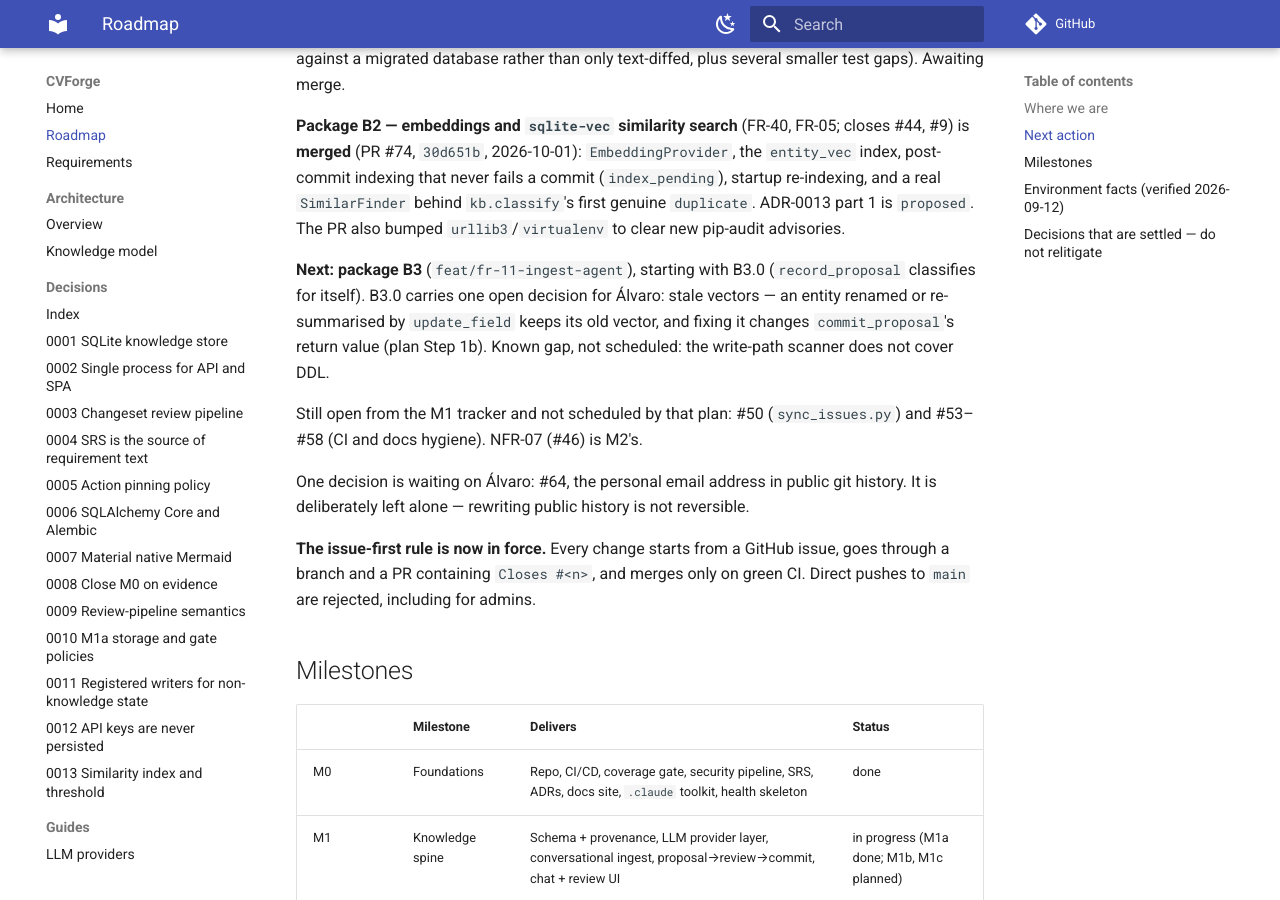
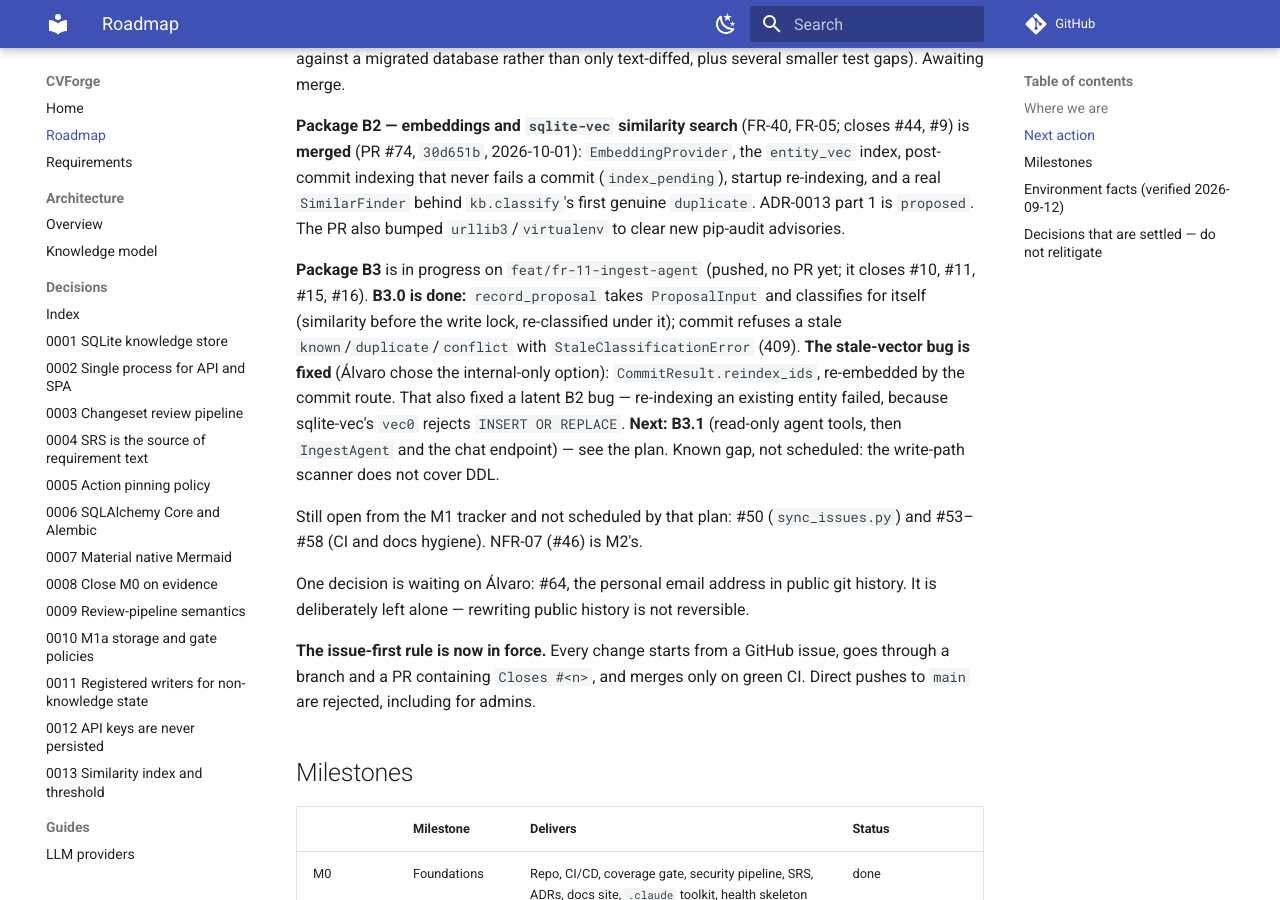
Before and after one commit to SelfishCoconut/cvforge, an MkDocs documentation site: the page built from docs/roadmap.md, in a window 1280 px wide and 900 px high, scrolled down 1797 px. Built offline with MkDocs 1.6.1 and Material for MkDocs 9.7.7, drawn with Linux system fonts in a browser that asks for light colours; comment, search, counter and statistics services are not loaded.

Commit message:
docs: roadmap records B3.0 and the stale-vector fix as done
Co-Authored-By: Claude Sonnet 5.5 <noreply@anthropic.com>

```diff
--- a/docs/roadmap.md
+++ b/docs/roadmap.md
@@ -91,12 +91,16 @@ the `entity_vec` index, post-commit indexing that never fails a commit
 `kb.classify`'s first genuine `duplicate`. ADR-0013 part 1 is `proposed`. The
 PR also bumped `urllib3`/`virtualenv` to clear new pip-audit advisories.
 
-**Next: package B3** (`feat/fr-11-ingest-agent`), starting with B3.0
-(`record_proposal` classifies for itself). B3.0 carries one open decision for
-Álvaro: stale vectors — an entity renamed or re-summarised by `update_field`
-keeps its old vector, and fixing it changes `commit_proposal`'s return value
-(plan Step 1b). Known gap, not scheduled: the write-path scanner does not
-cover DDL.
+**Package B3** is in progress on `feat/fr-11-ingest-agent` (pushed, no PR yet; it
+closes #10, #11, #15, #16). **B3.0 is done:** `record_proposal` takes
+`ProposalInput` and classifies for itself (similarity before the write lock,
+re-classified under it); commit refuses a stale `known`/`duplicate`/`conflict`
+with `StaleClassificationError` (409). **The stale-vector bug is fixed** (Álvaro
+chose the internal-only option): `CommitResult.reindex_ids`, re-embedded by the
+commit route. That also fixed a latent B2 bug — re-indexing an existing entity
+failed, because sqlite-vec's `vec0` rejects `INSERT OR REPLACE`. **Next: B3.1**
+(read-only agent tools, then `IngestAgent` and the chat endpoint) — see the plan.
+Known gap, not scheduled: the write-path scanner does not cover DDL.
 
 Still open from the M1 tracker and not scheduled by that plan: #50
 (`sync_issues.py`) and #53–#58 (CI and docs hygiene). NFR-07 (#46) is M2's.
```
